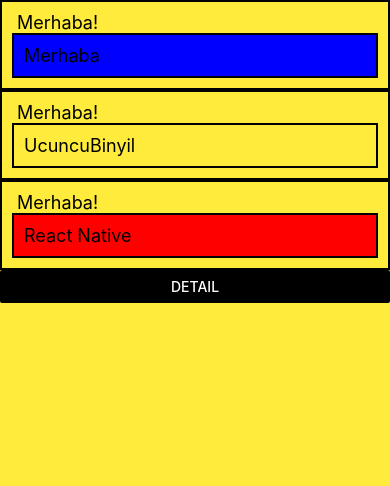
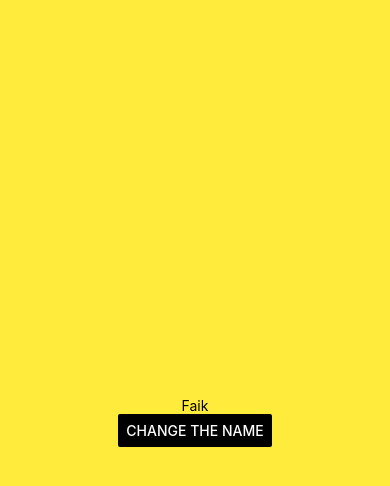
Before and after one commit to faikturan/rncourse, a React Native app: screen / in a window 390 px wide. Shown: the top 486 px of the page. Built offline with nearby package versions, Linux system fonts and the light colour scheme.

Commit message:
State anlatıldı.

```diff
--- a/App.js
+++ b/App.js
@@ -3,30 +3,37 @@
 import Card  from './src/components/Card';
 
 export default class App extends Component {
-    onPressDetail = () =>{
-        alert('Detail');
+    state = {
+        name: 'Faik'
+    };
+
+    onChangeName = () =>{
+        this.setState({
+            name: 'Cem',
+        });
     };
     render(){
         return (
             <View style={styles.container}>
-                <Card text='Merhaba' backgroundColor='blue'/>
-                <Card text='UcuncuBinyil'/>
-                <Card text='React Native' backgroundColor='red' />
+                <View>
+                    <Text>{this.state.name}</Text>
+                </View>
                 <Button
-                    title='Detail'
+                    title='Change the name'
                 color='#000'
-                  onPress={this.onPressDetail}
+                  onPress={this.onChangeName}
             />
     </View>
     );
     }
 
 }
-
-
 const styles = StyleSheet.create({
   container: {
     flex: 1,
+      flexDirection: 'column',
     backgroundColor: '#FFEB3B',
+      justifyContent:'center',
+      alignItems: 'center'
   },
 });
```
